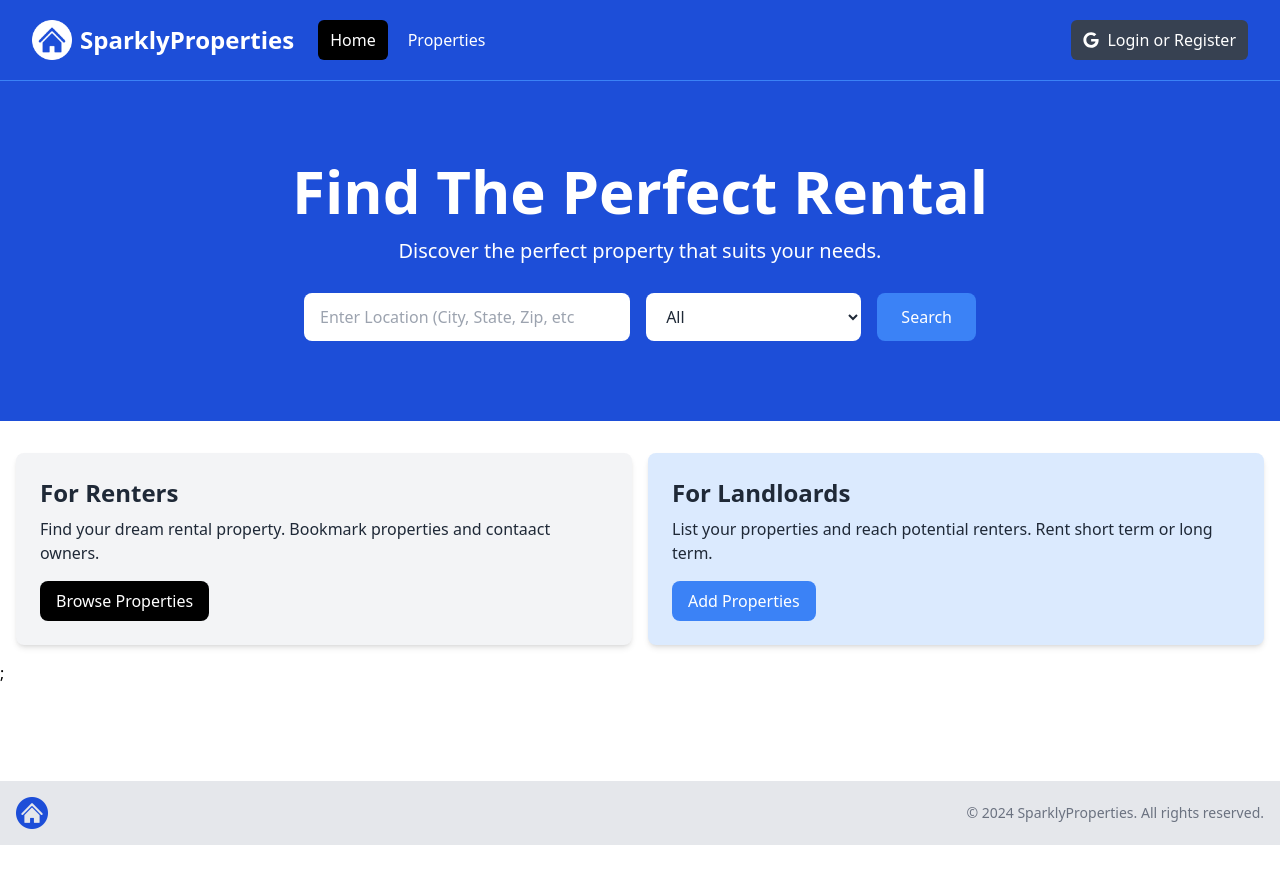
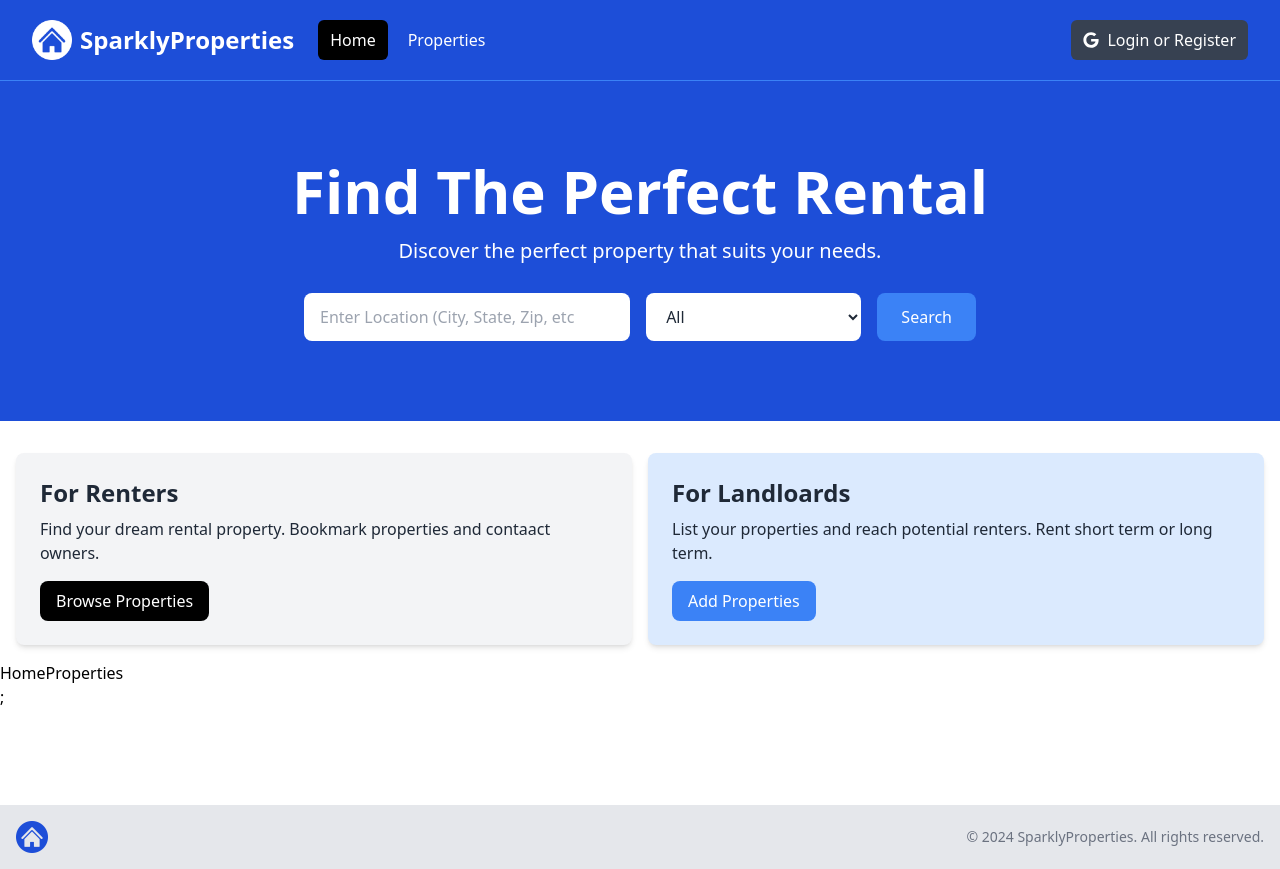
Before and after one commit to BeckiWordsworth/sparkly-property-website, a Next.js app: page / in a window 1280 px wide. Before the commit the page ends 845 px from the top, so only its background shows below. Built offline with nearby package versions, Linux system fonts and the light colour scheme.

Commit message:
Cretaing the home properties page

```diff
--- a/app/page.jsx
+++ b/app/page.jsx
@@ -1,4 +1,5 @@
 import Hero from "@/components/Hero";
+import HomeProperties from "@/components/HomeProperties";
 import InfoBoxes from "@/components/InfoBoxes";
 
 const HomePage = () => {
@@ -6,6 +7,7 @@ const HomePage = () => {
     <>
       <Hero />
       <InfoBoxes />
+      <HomeProperties />
     </>
   );
 };
--- /dev/null
+++ b/components/HomeProperties.jsx
@@ -0,0 +1,8 @@
+import React from "react";
+import Properties from "@/properties.json";
+
+const HomeProperties = () => {
+  return <div>HomeProperties</div>;
+};
+
+export default HomeProperties;
```
